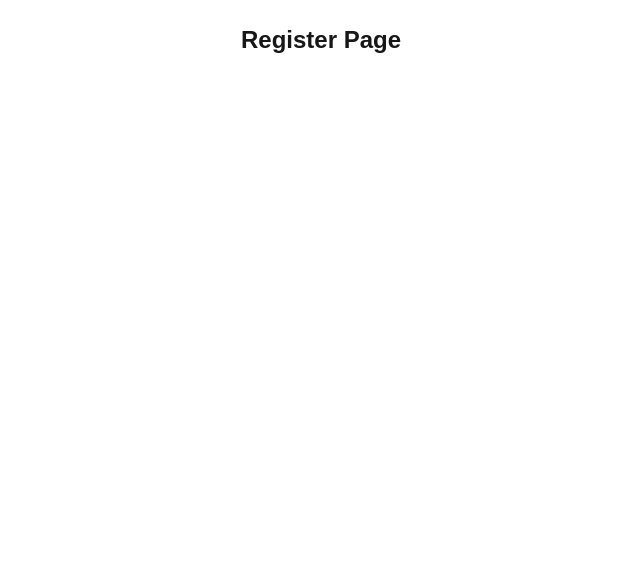
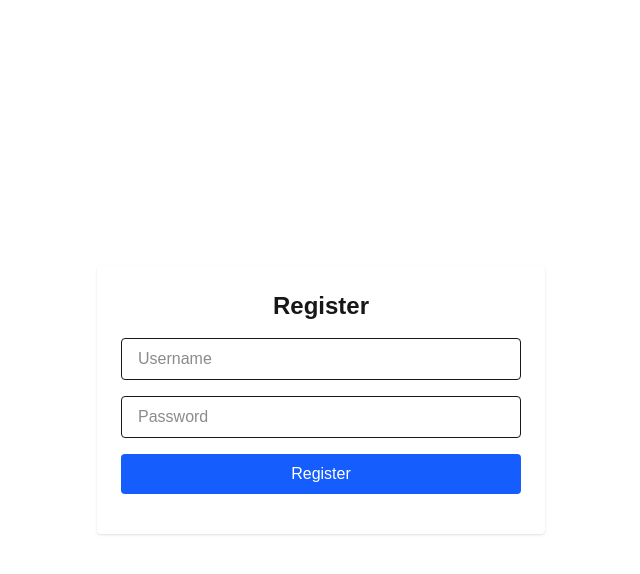
Before and after one commit to jovenlab/chatbot, a Next.js app: page /register in a window 1280 px wide. Shown: the top 574 px of the page, without its empty margins (319-959 px from the left). Built offline with nearby package versions, Linux system fonts and the light colour scheme.

Commit message:
build authentication functionality

```diff
--- a/src/app/login/page.tsx
+++ b/src/app/login/page.tsx
@@ -1,7 +1,55 @@
+'use client';
+
+import { useState } from 'react';
+
 export default function LoginPage() {
+  const [username, setUsername] = useState('');
+  const [password, setPassword] = useState('');
+  const [message, setMessage] = useState('');
+
+  async function handleLogin(e: React.FormEvent) {
+    e.preventDefault();
+    const res = await fetch(`${process.env.NEXT_PUBLIC_API_URL}/api/token/`, {
+      method: 'POST',
+      headers: { 'Content-Type': 'application/json' },
+      body: JSON.stringify({ username, password }),
+    });
+
+    const data = await res.json();
+    if (res.ok) {
+      localStorage.setItem('access', data.access);
+      localStorage.setItem('refresh', data.refresh);
+      setMessage('✅ Logged in successfully!');
+    } else {
+      setMessage(data.detail || 'Login failed');
+    }
+  }
+
   return (
-    <div className="p-6 text-center">
-      <h1 className="text-2xl font-bold">Login Page</h1>
+    <div className="min-h-screen flex items-center justify-center p-4">
+      <form onSubmit={handleLogin} className="bg-white shadow p-6 rounded space-y-4 w-full max-w-md">
+        <h1 className="text-2xl font-bold text-center">Login</h1>
+        <input
+          type="text"
+          placeholder="Username"
+          value={username}
+          onChange={e => setUsername(e.target.value)}
+          className="w-full border px-4 py-2 rounded"
+          required
+        />
+        <input
+          type="password"
+          placeholder="Password"
+          value={password}
+          onChange={e => setPassword(e.target.value)}
+          className="w-full border px-4 py-2 rounded"
+          required
+        />
+        <button type="submit" className="w-full bg-blue-600 text-white py-2 rounded hover:bg-blue-700">
+          Login
+        </button>
+        <p className="text-center text-sm">{message}</p>
+      </form>
     </div>
   );
 }
--- a/src/app/register/page.tsx
+++ b/src/app/register/page.tsx
@@ -1,7 +1,53 @@
+'use client';
+
+import { useState } from 'react';
+
 export default function RegisterPage() {
+  const [username, setUsername] = useState('');
+  const [password, setPassword] = useState('');
+  const [message, setMessage] = useState('');
+
+  async function handleRegister(e: React.FormEvent) {
+    e.preventDefault();
+    const res = await fetch(`${process.env.NEXT_PUBLIC_API_URL}/api/register/`, {
+      method: 'POST',
+      headers: { 'Content-Type': 'application/json' },
+      body: JSON.stringify({ username, password }),
+    });
+
+    const data = await res.json();
+    if (res.ok) {
+      setMessage('✅ Registration successful. You can now log in!');
+    } else {
+      setMessage(data.error || 'Registration failed');
+    }
+  }
+
   return (
-    <div className="p-6 text-center">
-      <h1 className="text-2xl font-bold">Register Page</h1>
+    <div className="min-h-screen flex items-center justify-center p-4">
+      <form onSubmit={handleRegister} className="bg-white shadow p-6 rounded space-y-4 w-full max-w-md">
+        <h1 className="text-2xl font-bold text-center">Register</h1>
+        <input
+          type="text"
+          placeholder="Username"
+          value={username}
+          onChange={e => setUsername(e.target.value)}
+          className="w-full border px-4 py-2 rounded"
+          required
+        />
+        <input
+          type="password"
+          placeholder="Password"
+          value={password}
+          onChange={e => setPassword(e.target.value)}
+          className="w-full border px-4 py-2 rounded"
+          required
+        />
+        <button type="submit" className="w-full bg-blue-600 text-white py-2 rounded hover:bg-blue-700">
+          Register
+        </button>
+        <p className="text-center text-sm">{message}</p>
+      </form>
     </div>
   );
 }
```
